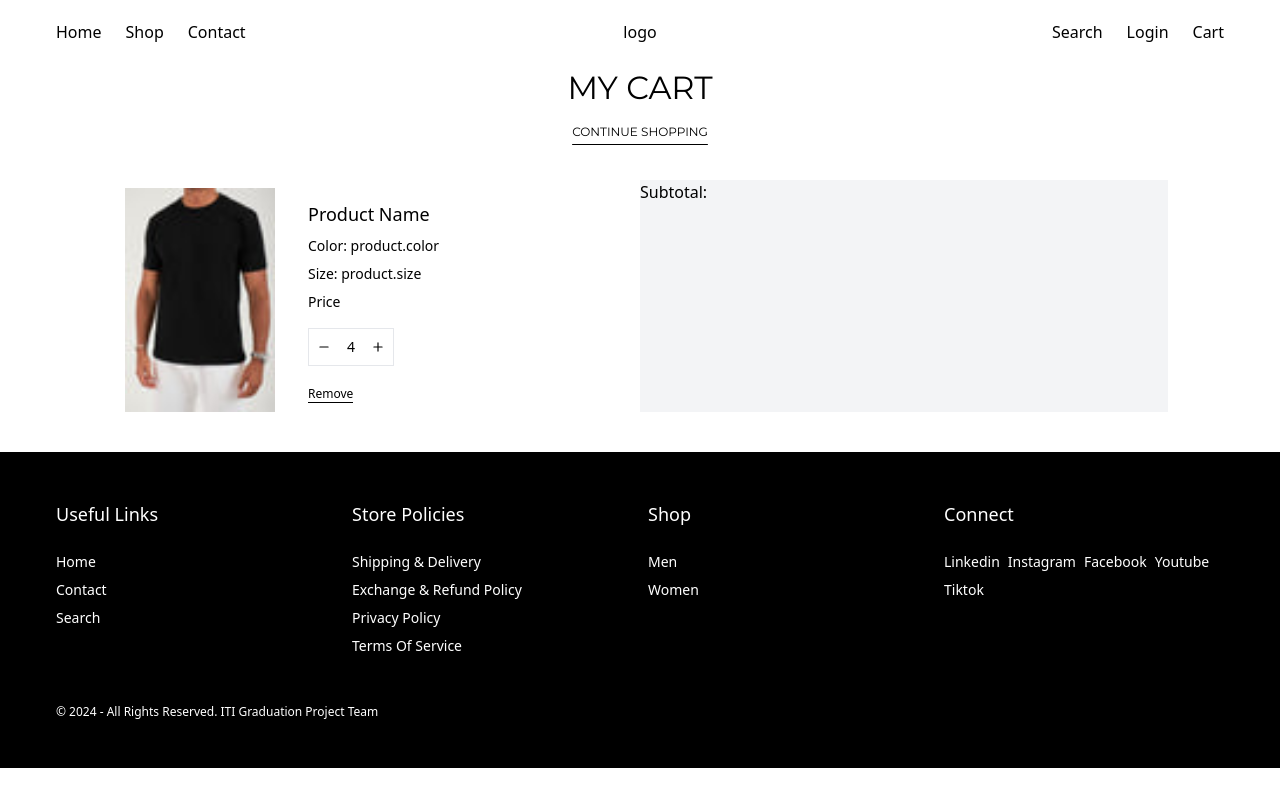
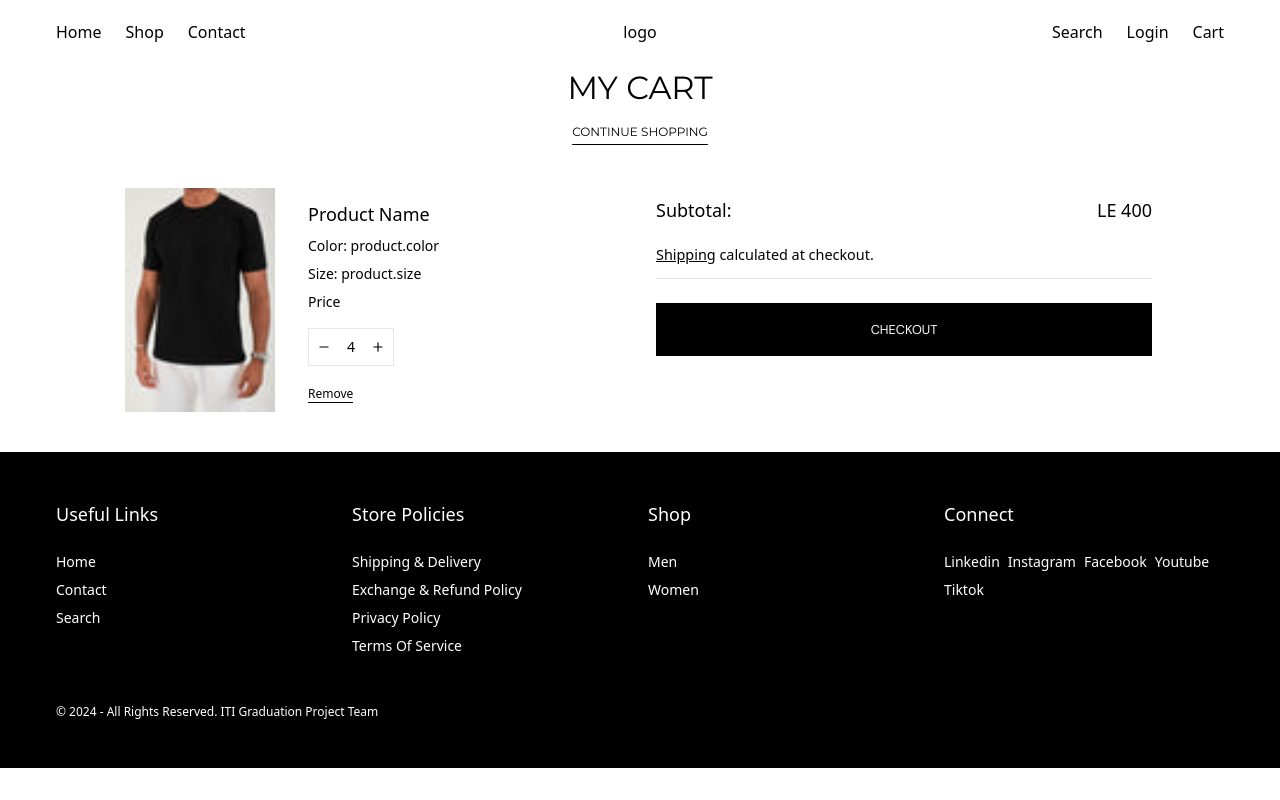
Before and after one commit to Yossef-Magdy/ecommerce-project, an Angular app: page /cart in a window 1280 px wide. Built offline with nearby package versions, Linux system fonts and the light colour scheme.

Commit message:
add subtotal section

```diff
--- a/src/app/features/cart/cart.component.css
+++ b/src/app/features/cart/cart.component.css
@@ -7,3 +7,30 @@ h1{
     font-family: var(--font-heading);
     text-transform: uppercase;
 }
+
+.shipping{
+    font-size: 0.9rem;
+    font-weight: 300;
+}
+
+.shipping a{
+    text-decoration: underline;
+}
+
+.checkout-btn{
+    background-color: black;
+    color: white;
+    width: 100%;
+    padding: 1rem;
+    border: 1px solid black;
+    transition: all 0.3s;
+    margin: 1.5rem 0;
+    font-family: var(--font-body-family);
+    text-transform: uppercase;
+    font-size: 0.8rem;
+}
+
+.checkout-btn:hover{
+    background-color: white;
+    color: black;
+}
--- a/src/app/features/cart/cart.component.html
+++ b/src/app/features/cart/cart.component.html
@@ -8,8 +8,18 @@
             <div class="products basis-full md:basis-1/2">
                 <app-cart-item></app-cart-item>
             </div>
-            <div class="total basis-full md:basis-1/2 bg-gray-100">
-                <h3>Subtotal:</h3>
+            <div class="total basis-full md:basis-1/2 p-4">
+                <div class="border-b">
+                    <div class="flex flex-row justify-between text-lg mb-5">
+                        <span>Subtotal:</span>
+                        <span>LE 400</span>
+                    </div>
+                    <p class="shipping my-3"><a [routerLink]="['/shipping-policy']"
+                        routerLinkActive="router-link-active">Shipping</a> calculated at checkout.</p>
+                </div>
+                <button class="checkout-btn">
+                    Checkout
+                </button>
             </div>
         </div>
         }
--- a/src/app/features/cart/cart.component.ts
+++ b/src/app/features/cart/cart.component.ts
@@ -1,11 +1,12 @@
 import { Component } from '@angular/core';
 import { RouterLink } from '@angular/router';
 import { CartItemComponent } from "./cart-item/cart-item.component";
+import { BlackButtonComponent } from "../../shared/black-button/black-button.component";
 
 @Component({
   selector: 'app-cart',
   standalone: true,
-  imports: [RouterLink, CartItemComponent],
+  imports: [RouterLink, CartItemComponent, BlackButtonComponent],
   templateUrl: './cart.component.html',
   styleUrl: './cart.component.css'
 })
```
